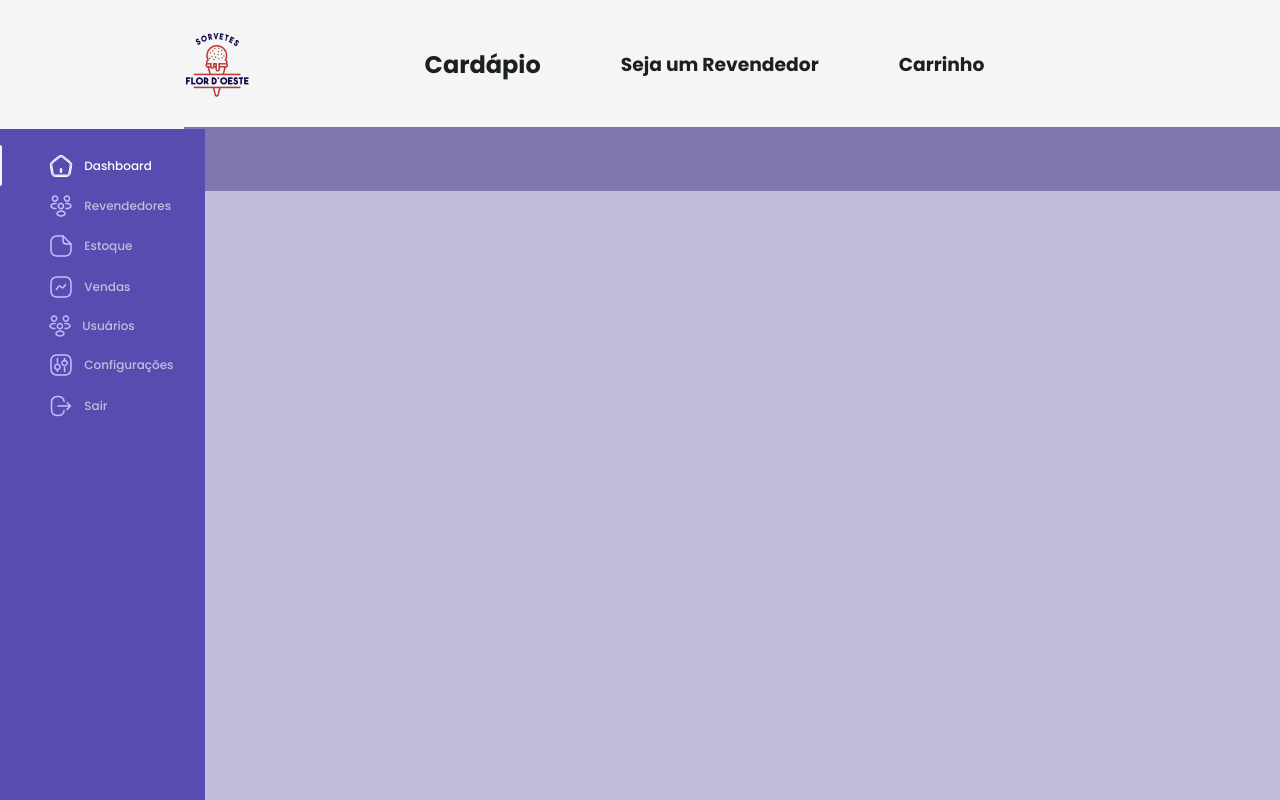
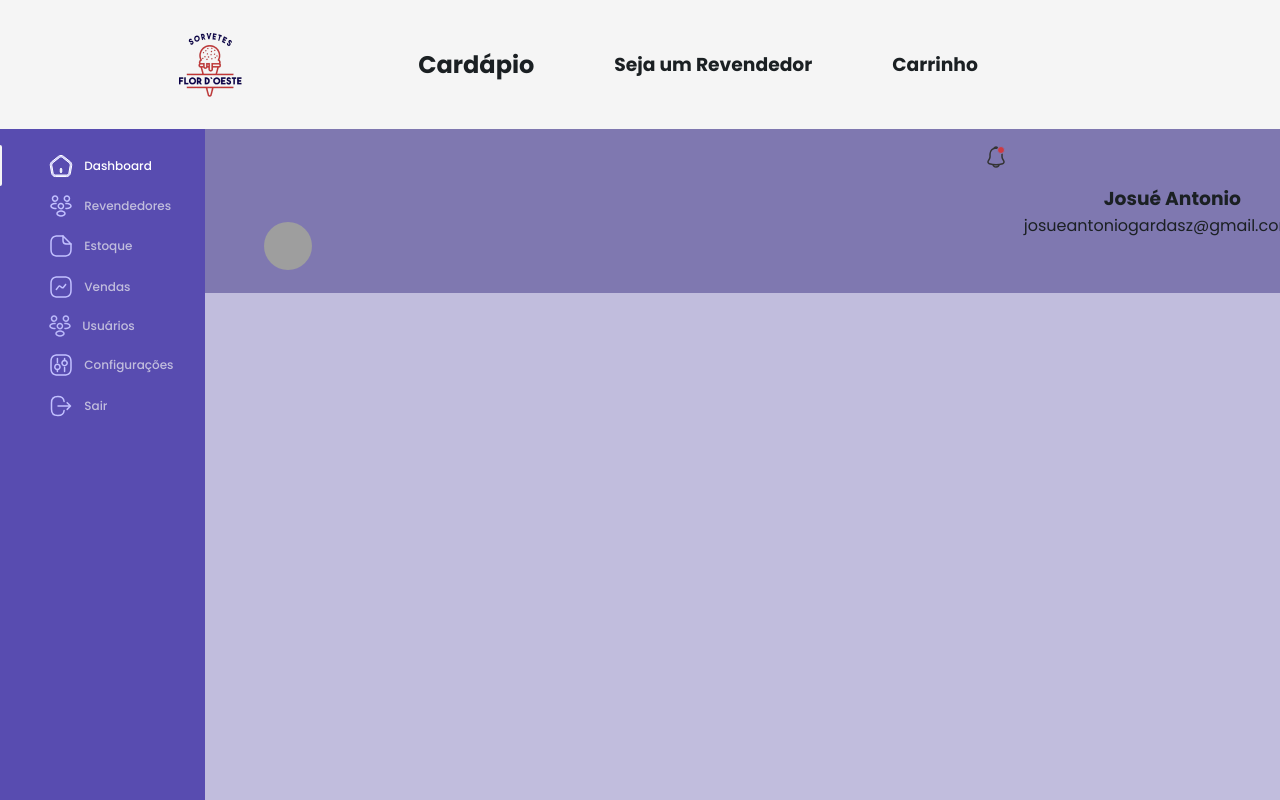
Before and after one commit to Critical-Ware-Team/Ice-Cream-System, a plain HTML site: page index.html in a window 1280 px wide. Shown: the top 800 px of the page. Drawn offline with Linux system fonts and the light colour scheme; grey boxes are pictures that could not be loaded.

Commit message:
Tela padronizada e finalizada

```diff
--- a/index.html
+++ b/index.html
@@ -88,7 +88,14 @@
     </nav>
     <main>
         <header id="header-main">
-
+        <div id="container-perfil">
+            <img src="assets/images/Notificações.svg" alt="Emblema de Notificação" id="notificao-pop-up">
+            <img src="https://source.unsplash.com/200x200/?portrait" alt="Foto de Perfil do Usuário" id="foto-de-perfil">
+        </div>
+            <div class="textos-usuario">
+            <h3>Josué Antonio</h3>
+            <p>josueantoniogardasz@gmail.com</p>
+            </div>
         </header>
     </main>
     <footer>
--- a/style.css
+++ b/style.css
@@ -8,6 +8,7 @@ html, body, header, footer, #body-row{
 p, h1, h2, h3{
     margin: 0px;
 }
+
 body{
     margin: 0px;
     font-family: 'Poppins', sans-serif;
@@ -47,20 +48,29 @@ header h3{
 #header-main{
     background-color: #7F78B0;
     width: 100%;
-    height: 4rem;
-    margin-top: -0.9rem;
-    margin-left: -5rem;
+}
+
+#notificao-pop-up{
+    margin-left: 45rem;
+    margin-bottom: 0.5rem
+}
+
+#foto-de-perfil{
+    margin-top: 0.4rem;
+    max-width: 3rem;
+    max-height: 3rem;
+    border-radius: 50%;
+    overflow: hidden;
+    object-fit: cover;
 }
 
 footer{
     grid-area: footer;
-    margin-right: 10rem;
     font-weight: 600;
 }
 
 main{
     grid-area: main;
-    padding: 1% 4.8%;
 }
 nav{
     grid-area: nav;
@@ -113,5 +123,5 @@ nav button{
 }
 
 #socials{
-    margin-left: 64rem;
+    margin-left: 60rem;
 }
```
